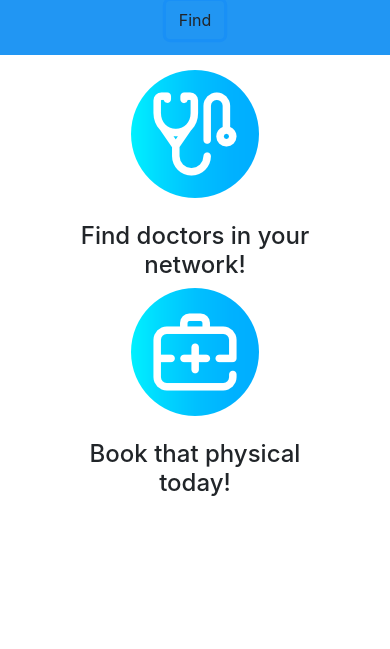
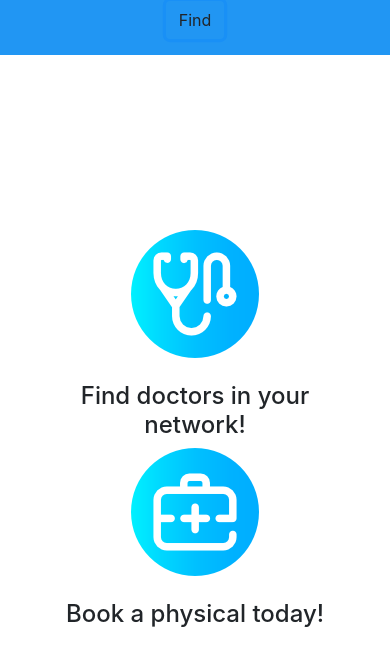
Before and after one commit to abecel22/myMD, a React (Create React App) app: page / in a window 390 px wide. Both pictures are taken after typing "Sample" into the empty fields and a click on the button "Find". Shown: the part 225-874 px from the top of the page. Before the commit the page ends 844 px from the top, so only its background shows below. Built offline with nearby package versions, Linux system fonts and the light colour scheme; no server answers.

Commit message:
Improved mobile view on results.

```diff
--- a/src/App.css
+++ b/src/App.css
@@ -41,3 +41,7 @@
     padding: 4em 2em;
     margin-top: 5em;
 }
+
+.icons-container {
+    margin-top: 10em;
+}
--- a/src/components/common/cards.jsx
+++ b/src/components/common/cards.jsx
@@ -13,13 +13,13 @@ class Cards extends Component {
                     <div className="card mb-3" key={result.uid}>
                         <div className="card-body">
                             <div className="row">
-                                <div className="col-2">
+                                <div className="col-sm-2">
                                     <img
                                         src={result.profile.image_url}
                                         alt=""
                                     />
                                 </div>
-                                <div className="col-5">
+                                <div className="col-sm-5">
                                     <h5 className="card-title">{`${
                                         result.profile.first_name
                                     } ${result.profile.last_name}`}</h5>
@@ -36,7 +36,7 @@ class Cards extends Component {
                                         </Link>
                                     </p>
                                 </div>
-                                <div className="col-5">
+                                <div className="col-sm-5">
                                     <ul className="list-group">
                                         <li className="list-group-item">
                                             {result.practices[0].name}
--- a/src/components/results.jsx
+++ b/src/components/results.jsx
@@ -11,14 +11,14 @@ class Results extends Component {
     render() {
         if (!this.props.result) {
             return (
-                <div className="row">
+                <div className="row icons-container">
                     <div className="col-sm">
                         <img src={doc1} alt="" />
                         <h4 className="mt-4">Find doctors in your network!</h4>
                     </div>
                     <div className="col-sm">
                         <img src={doc2} alt="" />
-                        <h4 className="mt-4">Book that physical today!</h4>
+                        <h4 className="mt-4">Book a physical today!</h4>
                     </div>
                 </div>
             );
```
